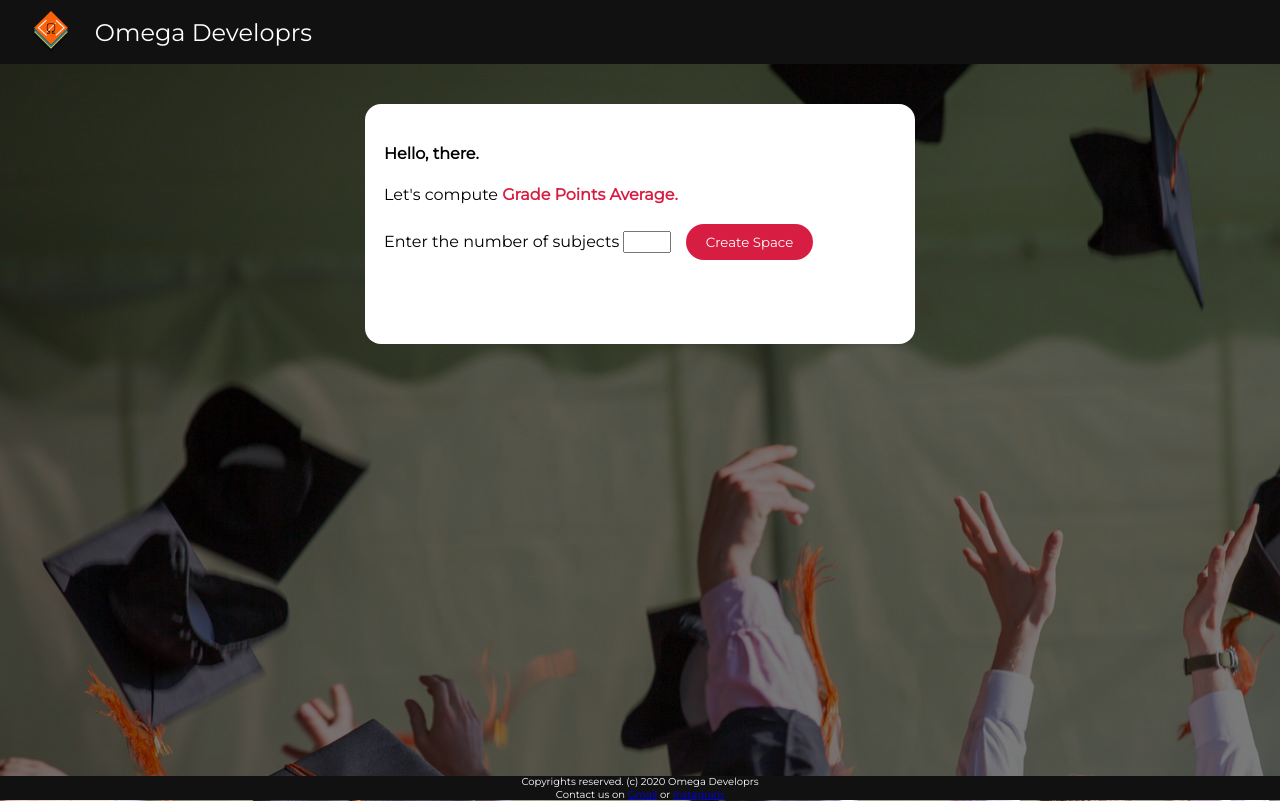
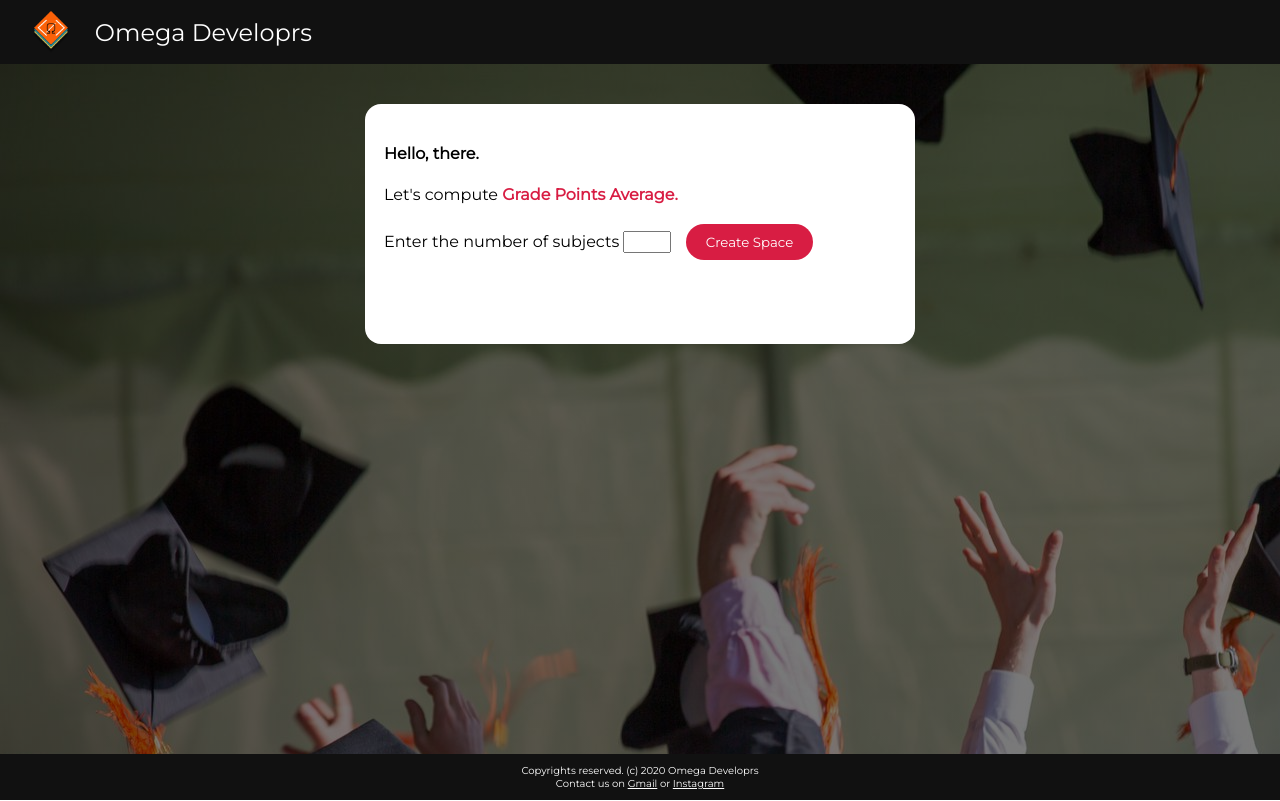
Before and after one commit to Omega-Developrs-Community/gpa-EEE, a plain HTML site: page index.htm in a window 1280 px wide. Drawn offline with Linux system fonts and the light colour scheme.

Commit message:
contact css updated

```diff
--- a/style.css
+++ b/style.css
@@ -168,12 +168,12 @@ select
     color: #fff;
     border: 0;
     font-size: x-small;
-    height: 24;
     text-align: center;
-    vertical-align: middle;
-    display: flex;
-    justify-content: center;
-    align-items: center;
+
+}
+.foot a{
+    color: #fff;
+
 }
 
 #con-space
```
